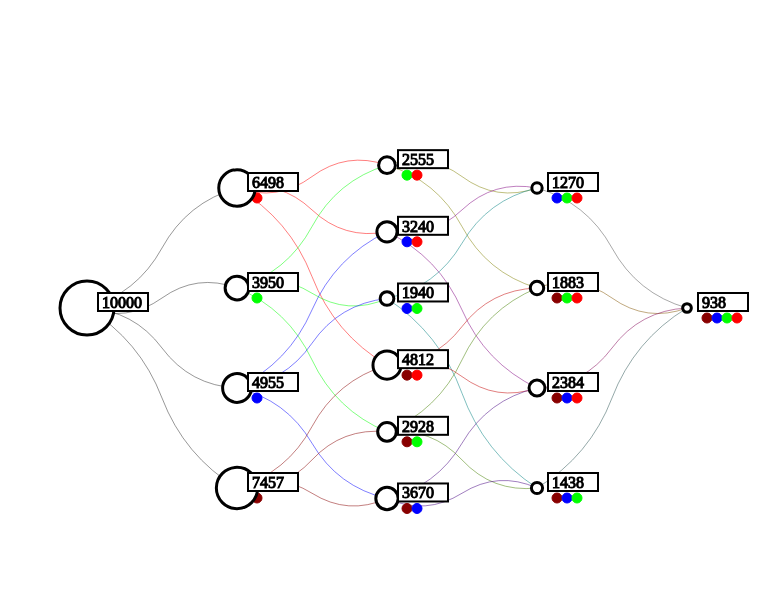
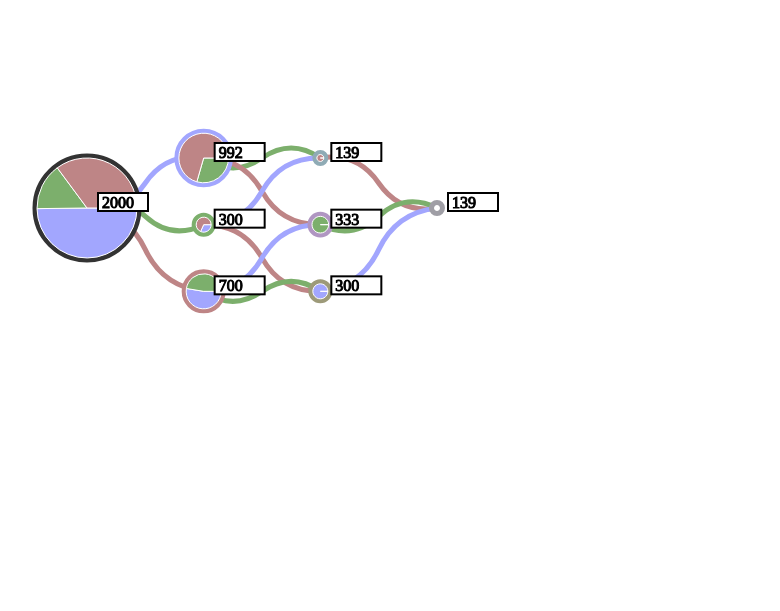
Before and after one commit to aedoran/vennison, a website: page public/index.html in a window 1280 px wide. Shown: the whole page, without its empty margins (21-801 px from the left). Drawn offline with Linux system fonts and the light colour scheme.

Commit message:
added pie charts tweaked some things

```diff
--- a/public/index.html
+++ b/public/index.html
@@ -7,6 +7,6 @@
   <body>
 
      <div id="chart"></div>
-
+     <div id="info"></div>
   </body>
 </html>
--- a/public/scripts/main.js
+++ b/public/scripts/main.js
@@ -1,8 +1,32 @@
 require(['vennison','sampledata','lib/socket.io'],
     function(vennison,sampledata,socketio) {
 
-    vennison({
-      data : sampledata(10000)
+    vennison(
+    {
+      width   : 550,
+      height  : 400,
+      data    : sampledata(2000),
+      filters :  [
+        { name   : "last_login",
+          filter : function(user) {
+            var now     = (new Date()).getTime(),
+              last_login = (new Date(user.last_login)).getTime(),
+              week       = 1000*60*60*24*7;
+
+            return now - last_login < week;
+          },
+          color  : "#BE8586"},
+
+        { name   : "active",
+          filter : function(user) { return user.comments >= 10 && user.downloads >= 20 },
+          color  : "#7CAF6C" },
+        { name   : "test",
+          filter : function(user) { return user.notes_num > 70 },
+          color  : "#A2A6FE" },
+
+
+    ],
+
     });
 
 });
--- a/public/scripts/sampledata.js
+++ b/public/scripts/sampledata.js
@@ -18,6 +18,19 @@ define(['/scripts/underscore.js'],function(_) {
       _.each(_.keys(attr),function (key) {
         obj[key] = attr[key][Math.floor(Math.random()*attr[key].length)];
       });
+      if (i<700) {
+        obj['last_login'] = '5/18/2012';
+      } else {
+        obj['last_login'] = '5/18/2011';
+      }
+
+      if (i<300) {
+        obj['downloads']  = 25;
+        obj['comments']   = 15;
+      } else {
+        obj['downloads'] = 0;
+        obj['comments'] = 0;
+      }
       list.push(obj);
     }
 
--- a/public/scripts/vennison.js
+++ b/public/scripts/vennison.js
@@ -4,23 +4,9 @@ define(['/scripts/lib/d3.js',
 
   var vennison = function(args) {
 
-    var width = 800, height = 600;
-
-    var filters = [
-      { name   : "numberofnotesover60",
-        filter : function(d) { return d.notes_num > 60 },
-        color  : "#ff0000"},
-      { name   : "byphillortony",
-        filter : function(d) { return d.name.match("tony") || d.name.match("phill")  },
-        color  : "#00ff00" },
-      { name   : "major",
-        filter : function(d) { return d.mm == 1 },
-        color  : "#0000ff" },
-      { name   : "morethanonekey",
-        filter : function(d) { return d.key_changes > 0 },
-        color  : "#880000" },
-
-    ];
+    var width = args.width ? args.width : 800,
+        height = args.height ? args.height : 600,
+        filters = args.filters ? args.filters : [];
 
     var parse16 = function(c) {
       if      (c.toLowerCase() == "a") { return 10;}
@@ -45,7 +31,6 @@ define(['/scripts/lib/d3.js',
 
 
     var mixcolors = function(list) {
-
       var ret = [0,0,0];
       var list = _.map(list,function(l) {return l.replace("#","")});
       _.each(list,function(l) {
@@ -60,8 +45,6 @@ define(['/scripts/lib/d3.js',
         var s = Math.round(r/list.length);
         return unparse16(Math.floor(s/16)) + unparse16(s - (16*Math.floor(s/16)))
       }).join('');
-
-
     }
 
 
@@ -79,7 +62,8 @@ define(['/scripts/lib/d3.js',
       }
 
 
-      for ( var i = 1; i <= Math.pow(2,arr.length); i++) {
+      //for ( var i = 1; i <= Math.pow(2,arr.length); i++) {
+      for ( var i = Math.pow(2,arr.length); i>=1; i--) {
 
         var working = i, working_set = [];
         for ( var k = arr.length; k >=0; k--) {
@@ -99,7 +83,20 @@ define(['/scripts/lib/d3.js',
         });
 
 
+        //find connections
+        var connection_map = [];
+        _.each(ret, function(d) {
+          extra_filter = _.difference(d.filters,working_set);
+          if ( d.filters.length == working_set.length + 1 &&
+               extra_filter.length == 1 )
+          {
+            connection_map.push({"id":d.id,"count":d.count,"extra_filter":extra_filter[0]});
+          }
+        });
+
         ret.push({
+          id:(new Date).getTime(),
+          connections: connection_map,
           count:working_count,
           name:working_set.map(function(f) { return f.name}).join(','),
           filters:working_set,
@@ -112,6 +109,8 @@ define(['/scripts/lib/d3.js',
 
         dists_counter[working_set.length] = dists_counter[working_set.length] + 1;
       }
+
+
       return ret;
     }
 
@@ -194,7 +193,8 @@ define(['/scripts/lib/d3.js',
                 y1:set[i].y,
                 x2:set[j].x,
                 y2:set[j].y,
-                classes : set[i].filters
+                classes : set[i].filters,
+                color : _.difference(set[j].filters,set[i].filters)[0].color
               });
             }
           }
@@ -203,40 +203,80 @@ define(['/scripts/lib/d3.js',
       return ret;
     }
 
+    var makeArc = function(startAngle,endAngle,radius) {
+      var d = "M0,0 ",
+          sweep  = endAngle - startAngle > Math.PI ? "1,1" : "0,1",
+          startx = Math.cos(startAngle)*radius,
+          starty = Math.sin(startAngle)*radius,
+          endx = Math.cos(endAngle) * radius,
+          endy = Math.sin(endAngle) * radius;
 
+      d += "L"+startx+","+starty+" ";
+      d += "A "+radius + "," + radius+ " 0 "+sweep+" "+endx + "," + endy + " z";
+
+      return d;
+    }
+
+    //the links between nodes
     var link = vis.selectAll("path.link")
          .data(makeLevelConnection(generatePowerSet(filters))).enter().append("svg:path")
       .attr("class",function(d) {return d.classes.map(function(l) {return l.name}).join(' ') + " connection"})
       .attr("fill","none")
-      .attr("stroke-opacity",".5")
-      .attr("stroke",function(d) { return mixcolors(d.classes.map(function(l) { return l.color})); })
+      .attr("stroke-opacity","1")
+      //.attr("stroke",function(d) { return mixcolors(d.classes.map(function(l) { return l.color})); })
+      .attr("stroke",function(d) { return d.color})
+      .attr("stroke-width", "5px")
       .attr("d", function(d) {return makePathString(d.x1,d.y1,d.x2,d.y2,20)});
 
+    //the actual node
     var node = vis.selectAll("g.node")
         .data(generatePowerSet(filters))
       .enter().append("svg:g")
         .attr("transform", function(d) {return "translate("+d.x+","+d.y+")";})
 
+    //cirlce
+/*
     node.selectAll("circle")
       .data(function(d) { return d.filters })
       .enter().append("svg:circle")
       .attr("r",5) /*
       .attr("cx",function(d,i) { return 10*Math.sin((2*Math.PI)*(i/filters.length))})
-      .attr("cy",function(d,i) { return 10*Math.cos((2*Math.PI)*(i/filters.length))}) */
+      .attr("cy",function(d,i) { return 10*Math.cos((2*Math.PI)*(i/filters.length))})
       .attr("cx", function(d,i) { return (20+(10*i)) })
       .attr("cy", 10)
       .attr("stroke",function(d) {return d.color})
-      .attr("fill",function(d) {return d.color})
+      .attr("fill",function(d) {return d.color}) */
+
+    //node circle
+    node.append("svg:circle")
+      .attr("class",function(d) {return d.filters.map(function(l) {return l.name}).join(' ') + " node"})
+      .attr("dx",200)
+      .attr("stroke",function(d) { return mixcolors(d.filters.map(function(l) { return l.color})); })
+      .attr("fill","white")
+      .attr("stroke-width","5px")
+      .attr("r",function(d) {  return (50*d.count/args.data.length) + 2 });
 
 
-    node.append("svg:circle")
-      .attr("class",function(d) {return d.filters.map(function(l) {return l.name}).join(' ') + " node"})
-      .attr("dx",5)
-      .attr("stroke","black")
-      .attr("fill","white")
-      .attr("stroke-width","3px")
-      .attr("r",function(d) {  return (25*d.count/args.data.length) + 2 });
 
+    node.selectAll("path")
+      .data(function(d) {
+        var start = 0, total = _.reduce(d.connections, function(memo, num) { return memo + num.count; }, 0 );
+        return _.map(d.connections,function(c) {
+          c.start_angle = start;
+          c.end_angle = start + (2*Math.PI*c.count/total);
+          start = c.end_angle;
+          c.radius = (50*d.count / args.data.length );
+          return c;
+        });
+
+      })
+      .enter().append("svg:path")
+      .attr("d", function(d) { return makeArc(d.start_angle, d.end_angle, d.radius)   } )
+      .attr("stroke","white")
+      .attr("fill",function(d) { return d.extra_filter.color; } )
+
+
+    //box surrounding text
     node.append("svg:rect")
       .attr("x",11)
       .attr("y",-15)
@@ -246,6 +286,7 @@ define(['/scripts/lib/d3.js',
       .attr("width",50)
       .attr("height",18);
 
+    //text
     node.append("svg:text")
       .attr("dx",15)
       .attr("dy",0)
@@ -255,6 +296,34 @@ define(['/scripts/lib/d3.js',
 
 
 
+    _.each(document.querySelectorAll("circle.node"),
+        function(node) {
+          node.addEventListener("mouseover", function(e) {
+            e.target.setAttribute("fill","black");
+            var c = e.target.getAttribute("class");
+            var classes = c.split(' ');
+            var el = document.getElementById("info");
+            var out = [];
+            el.innerHTML = '';
+            _.each(classes, function(c) {
+              var f = _.find(args.filters,function(a) { return a.name == c} );
+              if (f) {
+                out.push(f.name);
+              }
+            });
+            el.innerHTML = out.join(' and ');
+            var sel = "."+classes.filter(function(c) { return c != "node" }).join(".");
+            var circles = document.querySelectorAll("path"+sel);
+            /*for (var i in circles) {
+              if (circles[i].setAttribute) {
+                circles[i].setAttribute("stroke-width","5px");
+              }
+            }*/
+          });
+        }
+    );
+
+/*
 
     _.each(document.querySelectorAll("circle.node"),
         function(node) {
```
